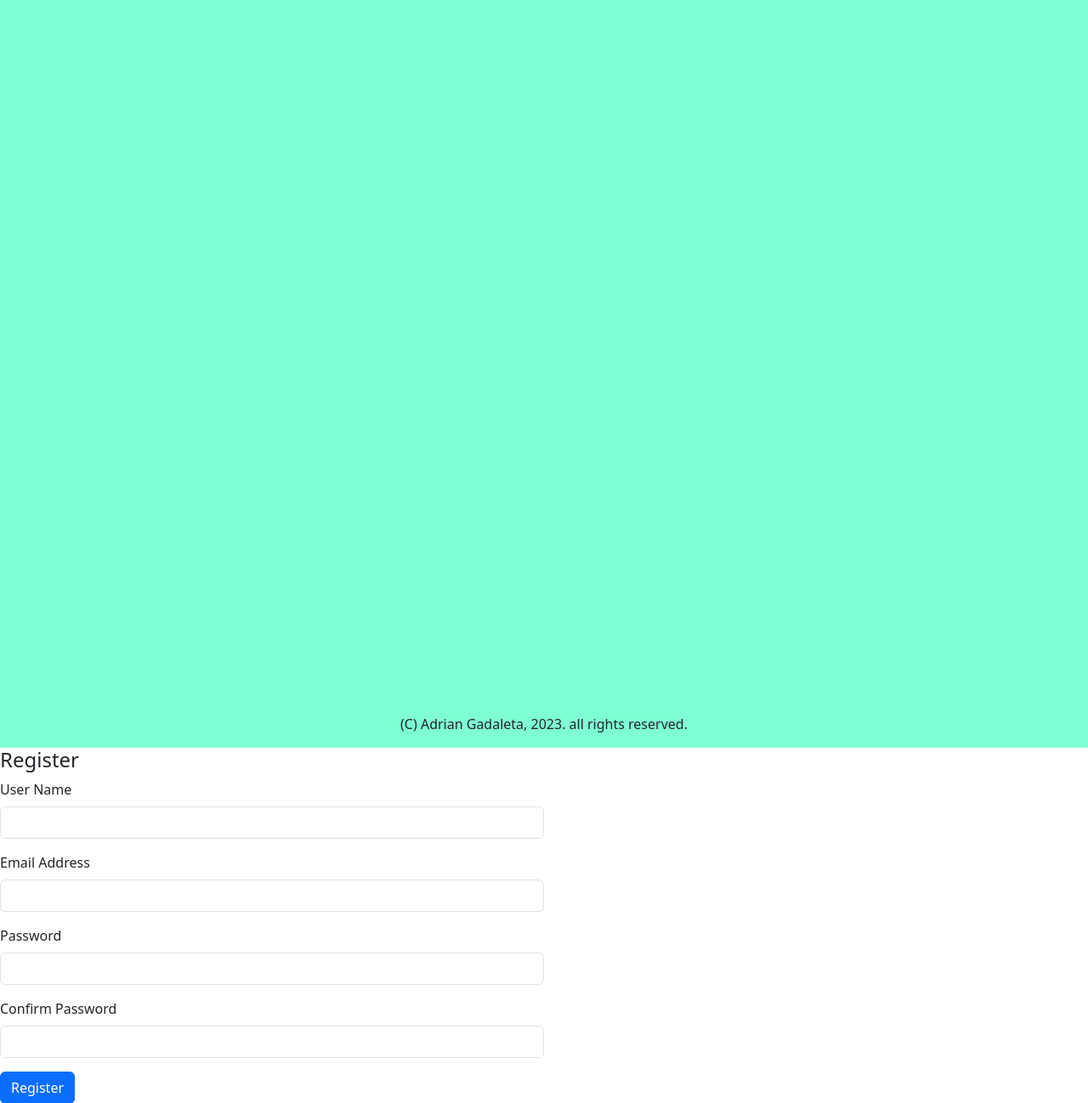
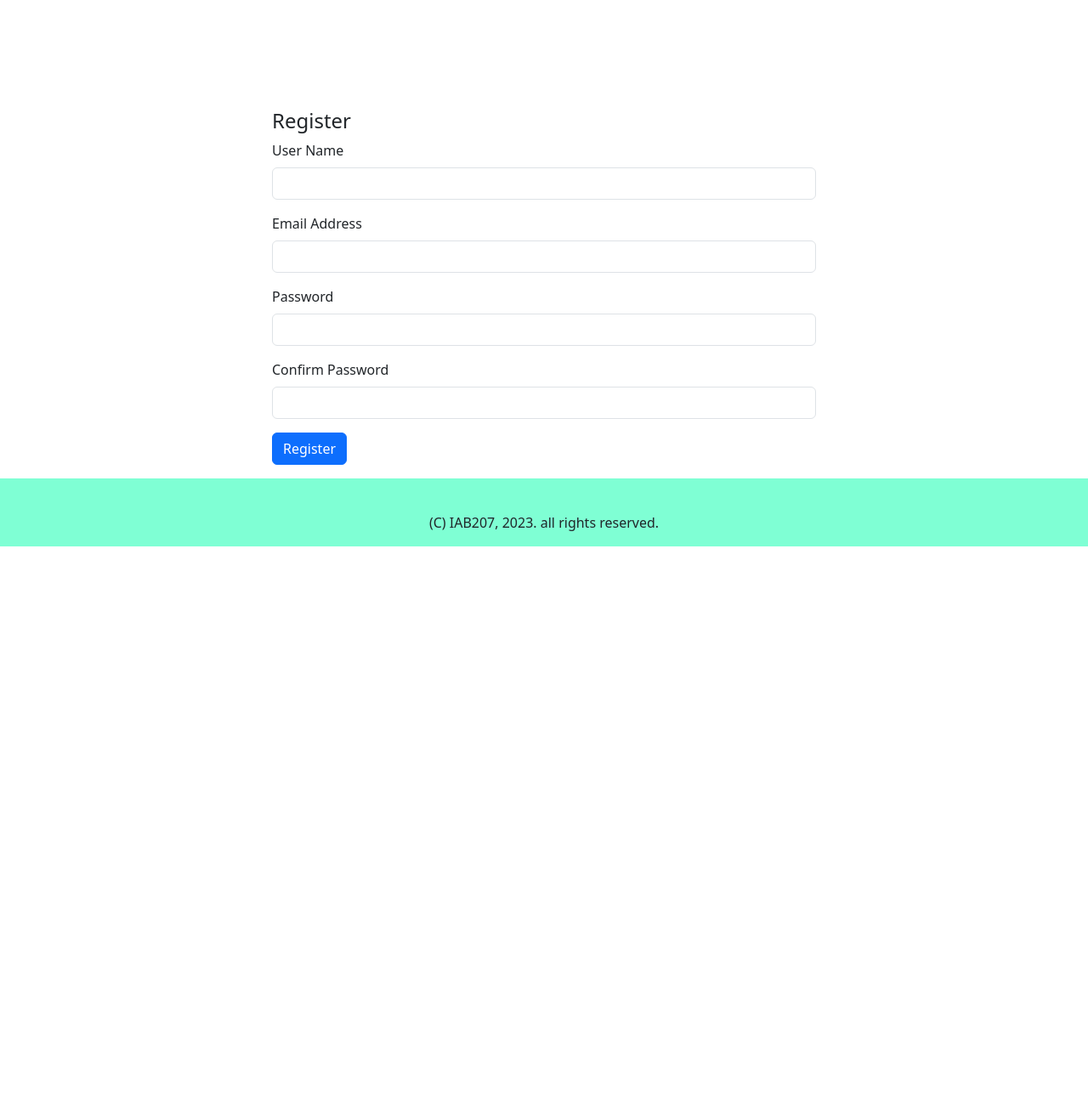
Before and after one commit to Gadadria99/IAB207-A3, a Flask app: page /register in a window 1280 px wide. Shown: the part 128-1426 px from the top of the page at 85% size. After the commit the page ends 771 px from the top, so only its background shows below. Run offline with Flask 3, Linux system fonts and the light colour scheme; some libraries are stand-ins or nearby versions.

Commit message:
Fixed style for login and register pages

```diff
--- a/A3/projectfile/qutickets/static/style/style.css
+++ b/A3/projectfile/qutickets/static/style/style.css
@@ -6,7 +6,6 @@ h1 {
 
  .container-fluid {
     background-color: aquamarine;
-    height: 100%;
     padding:0;
  }
 
--- a/A3/projectfile/qutickets/templates/base.html
+++ b/A3/projectfile/qutickets/templates/base.html
@@ -61,10 +61,6 @@
 
     {% block content %} {% endblock %}
 
-    <footer class="footer">
-      (C) Adrian Gadaleta, 2023. all rights reserved.
-    </footer>
-
     <script
       src="https://cdn.jsdelivr.net/npm/bootstrap@5.3.2/dist/js/bootstrap.bundle.min.js"
       integrity="sha384-C6RzsynM9kWDrMNeT87bh95OGNyZPhcTNXj1NW7RuBCsyN/o0jlpcV8Qyq46cDfL"
--- a/A3/projectfile/qutickets/templates/user.html
+++ b/A3/projectfile/qutickets/templates/user.html
@@ -1,35 +1,64 @@
-{% include "base.html" %} {% from "bootstrap5/form.html" import render_form %}
+{% include "base.html" %}
+{% from "bootstrap5/form.html" import render_form %}
 {% block body %}
+<style>
+  /* Custom CSS to center the form and create a gap */
+  .centered-form-container {
+    display: flex;
+    justify-content: center;
+    align-items: center;
+  }
 
-<div class="page-header">
+  /* Style the "New user?" link */
+  .new-user-link {
+    display: inline-block;
+    align-items: center;
+    justify-content: center;
+    margin-top: 20px;
+    font-size: 16px;
+    padding-left: 50%;
+
+  }
+</style>
+
+<div class="page-header" style="display: flex; justify-content: left; align-items: left; padding-left: 25%; font-size: 20px; padding-top: 10%;">
   <h4>{{heading}}</h4>
 </div>
 
-<!-- flashes any messages to the user -->
-{% with messages = get_flashed_messages() %} {% if messages %}
-<!-- check if there are any messages -->
+<!-- Center the form using custom CSS class -->
+<div class="centered-form-container">
+  <div class="col-md-6">{{render_form(form)}}</div>
+</div>
+
+<!-- When you have a login form, show the user a styled link to register -->
+{% if heading|lower =='login' %}
+<div class="col-md-4">
+  <p class="new-user-link">
+    New user?
+    <a href="{{ url_for('auth.register') }}" style="color: #007BFF; text-decoration: none;">Click here to register</a>.
+  </p>
+</div>
+{% endif %}
+{% endblock %}
+
+<!-- Flashes any messages to the user -->
+{% with messages = get_flashed_messages() %}
+{% if messages %}
+<!-- Check if there are any messages -->
 <div class="container-fluid">
   <div class="row mt-3 mb-3">
     <div class="col-md-12">
       {% for message in messages %}
-      <!--loop through the messages-->
+      <!-- Loop through the messages -->
       <div class="alert alert-info">{{message}}</div>
-      <!--display as alert-->
+      <!-- Display as an alert -->
       {% endfor %}
     </div>
   </div>
 </div>
-{% endif %} {% endwith %}
+{% endif %}
+{% endwith %}
 
-<!-- Form rendering is simple and easy if using bootstrap -->
-<div class="col-md-6">{{render_form(form)}}</div>
-
-<!-- When you have login form, then do show the user a link to register -->
-{% if heading|lower =='login' %}
-<div class="col-md-4">
-  <p>
-    New user?
-    <a href="{{ url_for('auth.register') }}">Click here to register</a>.
-  </p>
-</div>
-{% endif %} {% endblock %}
+<footer class="footer">
+  (C) IAB207, 2023. all rights reserved.
+</footer>
```
